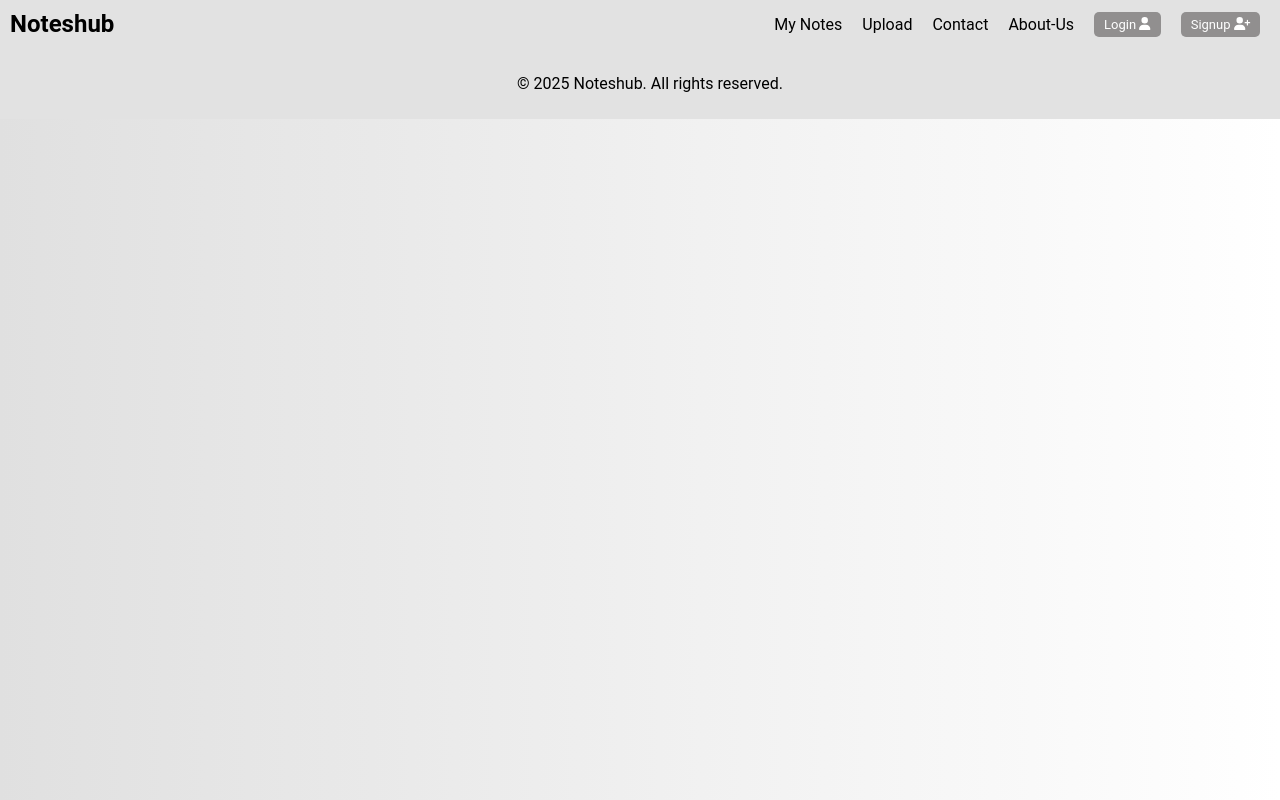
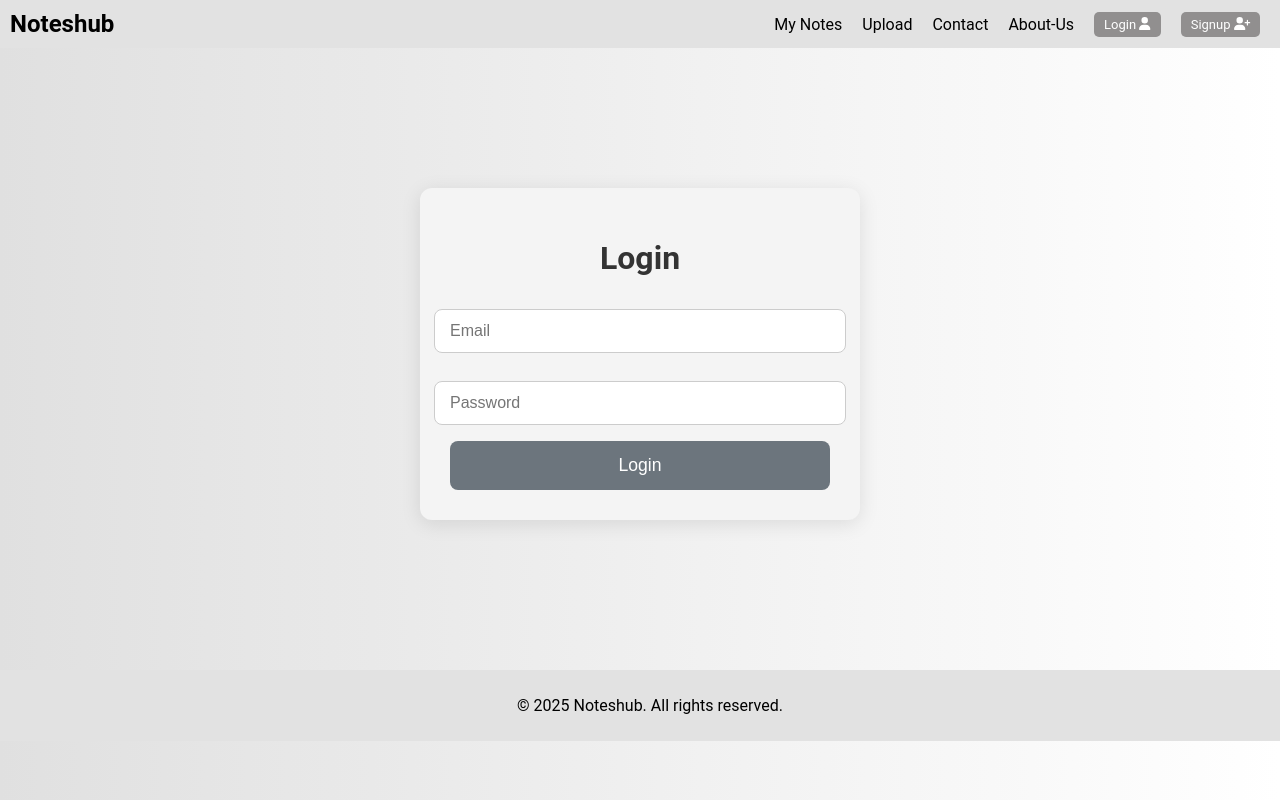
Before and after one commit to parth-kachhela/campus-Cloud, a React (Vite) app in the folder Frontend/: page /login in a window 1280 px wide. Built offline with nearby package versions, Linux system fonts and the light colour scheme.

Commit message:
login an signup is added

```diff
--- a/Frontend/src/App.jsx
+++ b/Frontend/src/App.jsx
@@ -7,6 +7,8 @@ import Notes from "./Pages/Notes.jsx";
 import Upload from "./Pages/Upload.jsx";
 import Contact from "./Pages/Contact.jsx";
 import About from "./Pages/AboutUs.jsx";
+import Signup from "./Pages/Signup.jsx";
+import Login from "./Pages/Login.jsx";
 
 function App() {
   return (
@@ -19,6 +21,8 @@ function App() {
           <Route path="/upload" element={<Upload />} />
           <Route path="/contact" element={<Contact />} />
           <Route path="/about" element={<About />} />
+          <Route path="/signup" element={<Signup />} />
+          <Route path="/login" element={<Login />} />
         </Routes>
       </main>
       <Footer />
--- /dev/null
+++ b/Frontend/src/Pages/Login.css
@@ -0,0 +1,88 @@
+/* Signup.css */
+
+/* Container for centering and adding padding */
+.signup-container {
+  display: flex;
+  flex-direction: column;
+  justify-content: center;
+  align-items: center;
+  background-color: #f4f4f4; /* light gray background */
+  border-radius: 12px;
+  box-shadow: 0 4px 20px rgba(0, 0, 0, 0.1);
+  width: 100%;
+  max-width: 380px;
+  padding: 30px;
+  margin: 50px auto; /* Center it on the page */
+  margin-bottom: 150px;
+  margin-top: 140px;
+}
+
+/* Title Styling */
+h1 {
+  color: #333;
+  font-size: 2rem;
+  font-weight: 600;
+  margin-bottom: 20px;
+  text-align: center;
+}
+
+/* Input Styling */
+input {
+  width: 100%;
+  padding: 12px 15px;
+  margin-top: 12px;
+  margin-bottom: 16px;
+  border: 1px solid #ccc;
+  border-radius: 8px;
+  font-size: 1rem;
+  background-color: #fff;
+  color: #333;
+  transition: all 0.3s ease;
+}
+
+/* Input focus effect */
+input:focus {
+  border-color: #6c757d; /* gray border on focus */
+  box-shadow: 0 0 5px rgba(108, 117, 125, 0.5);
+  outline: none;
+}
+
+/* Button Styling */
+button {
+  width: 100%;
+  padding: 14px 0;
+  background-color: #6c757d; /* gray button */
+  color: white;
+  font-size: 1.1rem;
+  border: none;
+  border-radius: 8px;
+  cursor: pointer;
+  transition: background-color 0.3s ease, transform 0.3s ease;
+}
+
+/* Button hover effect */
+button:hover {
+  background-color: #5a6268;
+  transform: translateY(-2px); /* slight elevation */
+}
+
+/* Button active effect */
+button:active {
+  transform: translateY(1px); /* slight inward press effect */
+}
+
+/* Responsive adjustments */
+@media (max-width: 480px) {
+  .signup-container {
+    padding: 20px;
+  }
+
+  h1 {
+    font-size: 1.5rem;
+  }
+
+  input,
+  button {
+    padding: 10px 12px;
+  }
+}
--- /dev/null
+++ b/Frontend/src/Pages/Login.jsx
@@ -0,0 +1,38 @@
+import React, { useState } from "react";
+import "./Login.css";
+const Login = () => {
+  const [email, setEmail] = useState("");
+  const [password, setPassword] = useState("");
+
+  const handleSignup = () => {
+    alert(`Email: ${email}\nPassword: ${password}`);
+  };
+
+  return (
+    <div className="signup-container text-center p-10">
+      <h1 className="text-3xl font-bold">Login</h1>
+      <input
+        type="email"
+        placeholder="Email"
+        value={email}
+        onChange={(e) => setEmail(e.target.value)}
+        className="mt-4 p-2 border rounded w-full"
+      />
+      <input
+        type="password"
+        placeholder="Password"
+        value={password}
+        onChange={(e) => setPassword(e.target.value)}
+        className="mt-4 p-2 border rounded w-full"
+      />
+      <button
+        onClick={handleSignup}
+        className="bg-blue-500 text-white px-6 py-2 rounded-lg mt-4"
+      >
+        Login
+      </button>
+    </div>
+  );
+};
+
+export default Login;
--- /dev/null
+++ b/Frontend/src/Pages/Signup.css
@@ -0,0 +1,88 @@
+/* Signup.css */
+
+/* Container for centering and adding padding */
+.signup-container {
+  display: flex;
+  flex-direction: column;
+  justify-content: center;
+  align-items: center;
+  background-color: #f4f4f4; /* light gray background */
+  border-radius: 12px;
+  box-shadow: 0 4px 20px rgba(0, 0, 0, 0.1);
+  width: 100%;
+  max-width: 380px;
+  padding: 30px;
+  margin: 50px auto; /* Center it on the page */
+  margin-bottom: 150px;
+  margin-top: 140px;
+}
+
+/* Title Styling */
+h1 {
+  color: #333;
+  font-size: 2rem;
+  font-weight: 600;
+  margin-bottom: 20px;
+  text-align: center;
+}
+
+/* Input Styling */
+input {
+  width: 100%;
+  padding: 12px 15px;
+  margin-top: 12px;
+  margin-bottom: 16px;
+  border: 1px solid #ccc;
+  border-radius: 8px;
+  font-size: 1rem;
+  background-color: #fff;
+  color: #333;
+  transition: all 0.3s ease;
+}
+
+/* Input focus effect */
+input:focus {
+  border-color: #6c757d; /* gray border on focus */
+  box-shadow: 0 0 5px rgba(108, 117, 125, 0.5);
+  outline: none;
+}
+
+/* Button Styling */
+button {
+  width: 100%;
+  padding: 14px 0;
+  background-color: #6c757d; /* gray button */
+  color: white;
+  font-size: 1.1rem;
+  border: none;
+  border-radius: 8px;
+  cursor: pointer;
+  transition: background-color 0.3s ease, transform 0.3s ease;
+}
+
+/* Button hover effect */
+button:hover {
+  background-color: #5a6268;
+  transform: translateY(-2px); /* slight elevation */
+}
+
+/* Button active effect */
+button:active {
+  transform: translateY(1px); /* slight inward press effect */
+}
+
+/* Responsive adjustments */
+@media (max-width: 480px) {
+  .signup-container {
+    padding: 20px;
+  }
+
+  h1 {
+    font-size: 1.5rem;
+  }
+
+  input,
+  button {
+    padding: 10px 12px;
+  }
+}
--- /dev/null
+++ b/Frontend/src/Pages/Signup.jsx
@@ -0,0 +1,38 @@
+import React, { useState } from "react";
+import "./Signup.css";
+const Signup = () => {
+  const [email, setEmail] = useState("");
+  const [password, setPassword] = useState("");
+
+  const handleSignup = () => {
+    alert(`Email: ${email}\nPassword: ${password}`);
+  };
+
+  return (
+    <div className="signup-container text-center p-10">
+      <h1 className="text-3xl font-bold">Sign Up</h1>
+      <input
+        type="email"
+        placeholder="Email"
+        value={email}
+        onChange={(e) => setEmail(e.target.value)}
+        className="mt-4 p-2 border rounded w-full"
+      />
+      <input
+        type="password"
+        placeholder="Password"
+        value={password}
+        onChange={(e) => setPassword(e.target.value)}
+        className="mt-4 p-2 border rounded w-full"
+      />
+      <button
+        onClick={handleSignup}
+        className="bg-blue-500 text-white px-6 py-2 rounded-lg mt-4"
+      >
+        Sign Up
+      </button>
+    </div>
+  );
+};
+
+export default Signup;
```
